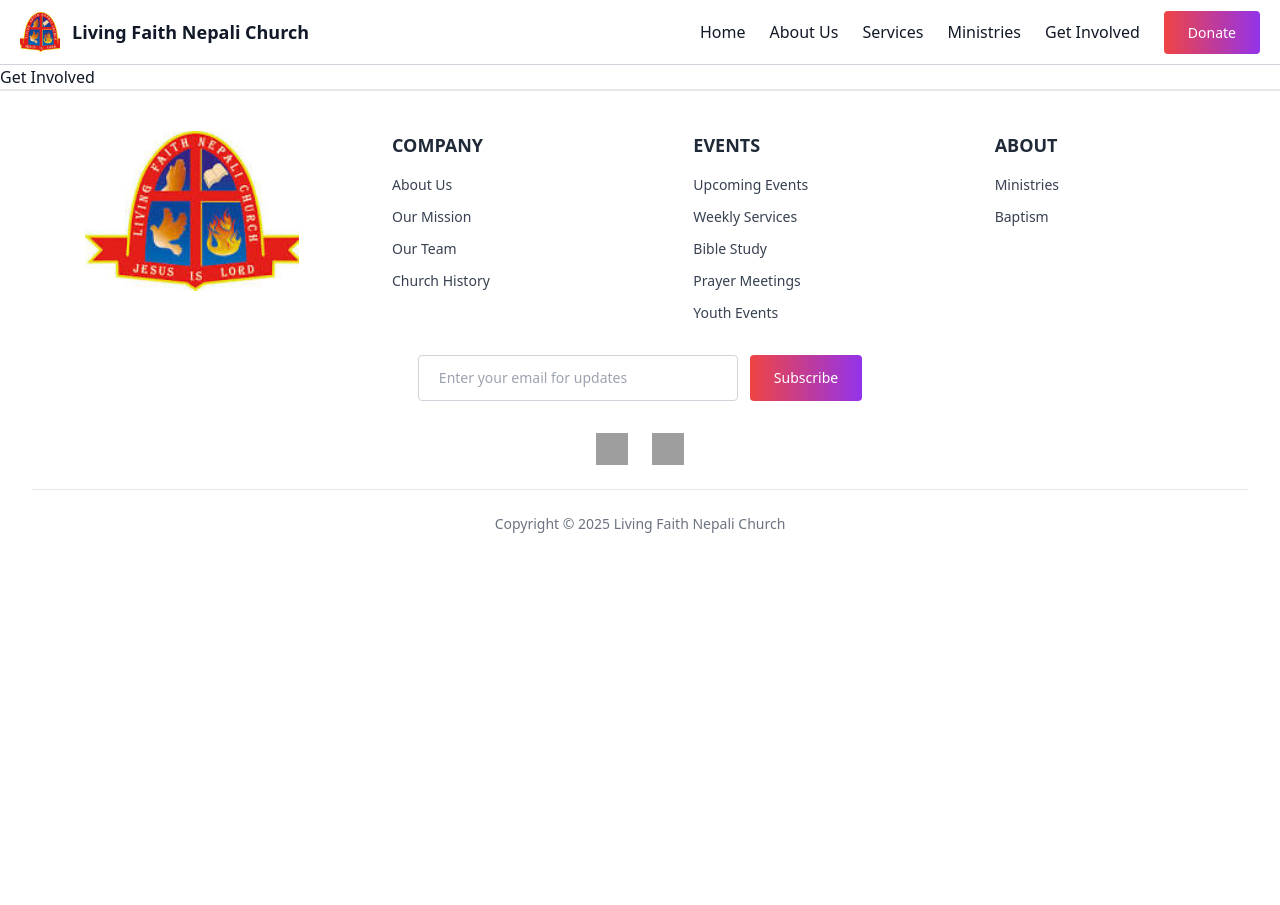
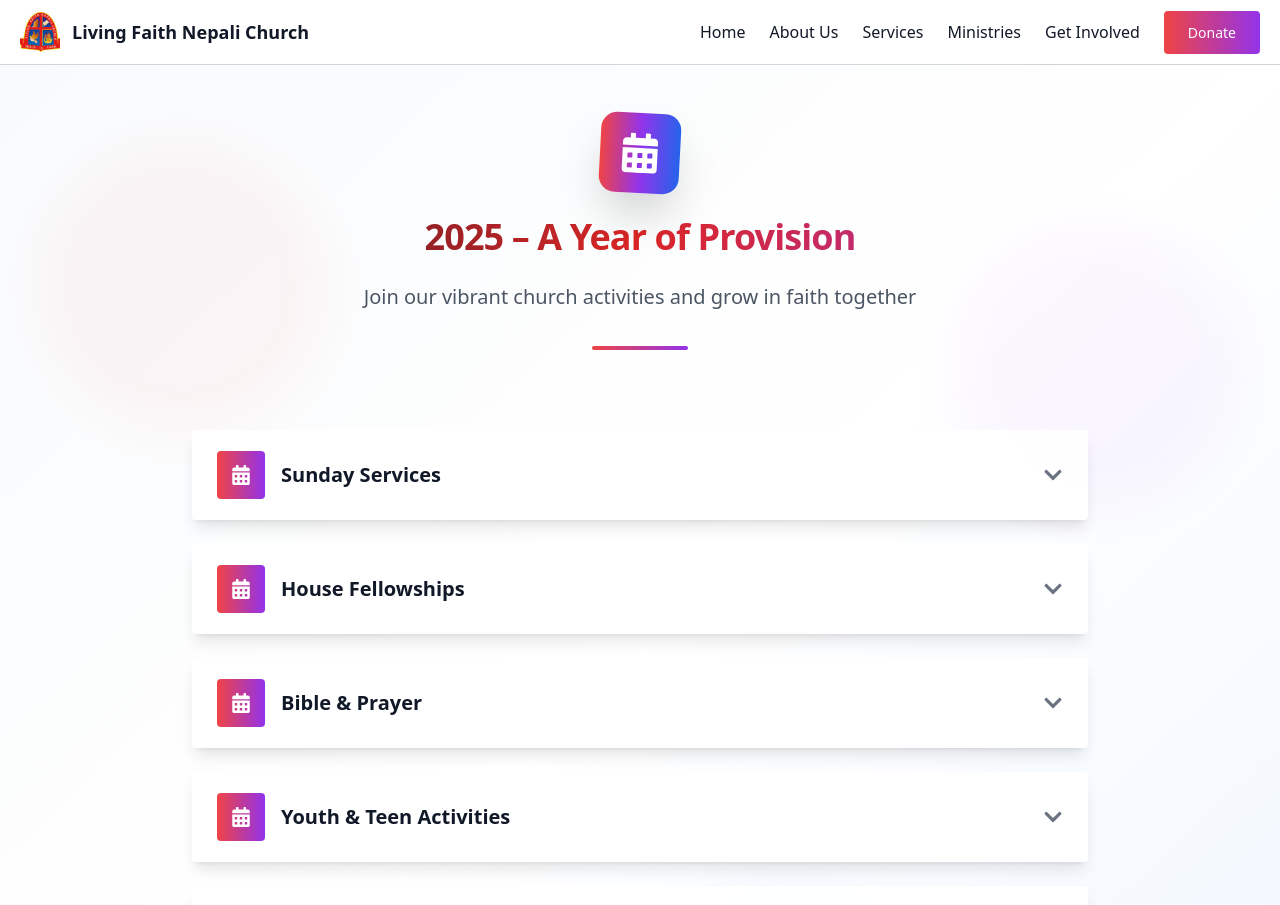
Before and after one commit to SainoSolutions/lfnc-dev, a React (Create React App) app: page /get-involved in a window 1280 px wide. Shown: the top 905 px of the page. Before the commit the page ends 800 px from the top, so only its background shows below. Built offline with nearby package versions, Linux system fonts and the light colour scheme; grey boxes are pictures that could not be loaded.

Commit message:
Church activities

```diff
--- a/src/pages/GetInvolved/GetInvolved.jsx
+++ b/src/pages/GetInvolved/GetInvolved.jsx
@@ -1,7 +1,151 @@
+import { useState } from "react";
+import { FaChevronDown, FaChevronUp, FaCalendarAlt, FaClock } from "react-icons/fa";
+
 export default function GetInvolved() {
-	return (
-		<>
-			<h1>Get Involved</h1>
-		</>
-	);
+  const [openIndex, setOpenIndex] = useState(null);
+
+  const toggle = (index) => {
+    setOpenIndex(openIndex === index ? null : index);
+  };
+
+  const sections = [
+    {
+      title: "Sunday Services",
+      activities: [
+        "Worship & The Word: 8:00 am – 9:30 am",
+        "Kid’s Service: 8:30 am – 9:30 am",
+        "Electronic City Branch: 8:00 am – 9:30 am",
+      ],
+    },
+    {
+      title: "House Fellowships",
+      activities: [
+        "HSR Layout: 1st & 3rd Monday, 8:00 pm – 9:30 pm",
+        "Indiranagar: 1st Tuesday, 7:00 pm – 8:30 pm",
+        "Ejipura & Neelasandra: 1st & 3rd Tuesday, 10:00 am – 11:30 am",
+        "Bannerghatta: 1st Tuesday, 12:30 pm – 2:00 pm",
+        "Koramangala: 1st & 3rd Wednesday, 7:30 am – 9:00 am",
+        "Madiwala: 2nd & 4th Wednesday, 7:30 am – 9:00 am",
+        "Visiting New Fellowship: Last Tuesday – Any time",
+      ],
+    },
+    {
+      title: "Bible & Prayer",
+      activities: [
+        "Bible Study: Thursday, 8:00 am – 9:00 am",
+        "Intercessory Prayer: Friday, 7:30 am – 8:30 am",
+        "Fasting Prayer: Friday, 11:00 am – 1:00 pm",
+      ],
+    },
+    {
+      title: "Youth & Teen Activities",
+      activities: [
+        "Youth Fellowship: Tuesday, 7:30 am – 9:00 am",
+        "Teen’s Fellowship: Saturday, 4:00 pm – 5:30 pm",
+      ],
+    },
+    {
+      title: "Women & Couple Fellowships",
+      activities: [
+        "Couple Fellowship: 2nd Tuesday, 11:00 am – 12:30 pm",
+        "Women’s Fellowship: Last Wednesday, 9:00 pm – 10:30 pm",
+      ],
+    },
+    {
+      title: "Saturday Worship & Practice",
+      activities: ["Worship Practice: Saturday, 7:30 am – 9:30 am"],
+    },
+    {
+      title: "Monthly Activities",
+      activities: [
+        "Communion Service: 1st Sunday of Every Month",
+        "Sunday House Fellowship: 1st Sunday, 6:00 pm – 7:00 pm",
+      ],
+    },
+  ];
+
+  return (
+    <div className="bg-gradient-to-br from-slate-50 via-white to-blue-50 py-8 px-4 sm:py-12 sm:px-6 relative overflow-hidden">
+      {/* Background Pattern */}
+      <div className="absolute inset-0 opacity-5">
+        <div className="absolute top-20 left-10 w-72 h-72 bg-red-500 rounded-full mix-blend-multiply filter blur-xl animate-pulse"></div>
+        <div className="absolute top-40 right-10 w-72 h-72 bg-purple-500 rounded-full mix-blend-multiply filter blur-xl animate-pulse delay-1000"></div>
+        <div className="absolute bottom-20 left-1/2 w-72 h-72 bg-blue-500 rounded-full mix-blend-multiply filter blur-xl animate-pulse delay-2000"></div>
+      </div>
+
+      {/* Header */}
+      <header className="text-center mb-16 sm:mb-20 relative z-10">
+        <div className="inline-flex items-center justify-center w-20 h-20 bg-gradient-to-r from-red-500 via-purple-600 to-blue-600 rounded-2xl mb-6 shadow-2xl transform rotate-3 hover:rotate-0 transition-transform duration-300">
+          <FaCalendarAlt className="w-10 h-10 text-white" />
+        </div>
+        <h1 className="text-2xl sm:text-3xl lg:text-4xl font-bold text-transparent bg-clip-text bg-gradient-to-r from-gray-900 via-red-600 to-purple-600 mb-6 tracking-tight">
+          2025 – A Year of Provision
+        </h1>
+        <p className="text-gray-600 text-xl max-w-3xl mx-auto leading-relaxed font-medium">
+          Join our vibrant church activities and grow in faith together
+        </p>
+        <div className="mt-8 w-24 h-1 bg-gradient-to-r from-red-500 to-purple-600 mx-auto rounded-full"></div>
+      </header>
+
+      {/* Activities Section */}
+      <section className="max-w-4xl mx-auto relative z-10">
+        <div className="space-y-6">
+          {sections.map((section, index) => (
+            <div
+              key={index}
+              className="group relative"
+              style={{ animationDelay: `${index * 100}ms` }}
+            >
+              {/* Glassmorphism Card */}
+              <div className="bg-white/90 rounded border border-white/20 shadow-lg hover:shadow-xl transition-all duration-150 ease-out overflow-hidden">
+                {/* Header */}
+                <button
+                  onClick={() => toggle(index)}
+                  className="flex justify-between items-center w-full px-6 py-5 text-left focus:outline-none group hover:bg-gray-50/50 transition-colors duration-150"
+                >
+                  <div className="flex items-center gap-4">
+                    <div className="w-12 h-12 bg-gradient-to-r from-red-500 to-purple-600 rounded flex items-center justify-center">
+                      <FaCalendarAlt className="w-5 h-5 text-white" />
+                    </div>
+                    <h3 className="text-xl font-semibold text-gray-900 group-hover:text-red-600 transition-colors duration-150">
+                      {section.title}
+                    </h3>
+                  </div>
+                  <div className="flex-shrink-0 ml-4">
+                    {openIndex === index ? (
+                      <FaChevronUp className="w-5 h-5 text-red-600 transition-transform duration-150" />
+                    ) : (
+                      <FaChevronDown className="w-5 h-5 text-gray-500 group-hover:text-red-600 transition-colors duration-150" />
+                    )}
+                  </div>
+                </button>
+
+                {/* Content */}
+                {openIndex === index && (
+                  <div className="px-6 pb-6 border-t border-gray-100">
+                    <div className="pt-4">
+                      <ul className="space-y-3">
+                        {section.activities.map((item, i) => {
+                          const hasTime = /\d{1,2}:\d{2}\s?(am|pm|AM|PM)/.test(item);
+                          return (
+                            <li key={i} className="flex items-start gap-3 p-3 bg-gray-50 rounded transition-colors duration-150 hover:bg-gray-100">
+                              {!hasTime && <div className="w-2 h-2 bg-red-600 rounded-full mt-2 flex-shrink-0"></div>}
+                              <span className="text-gray-700 leading-relaxed flex items-center gap-2">
+                                {hasTime && <FaClock className="w-3 h-3 text-red-600 flex-shrink-0" />}
+                                {item}
+                              </span>
+                            </li>
+                          );
+                        })}
+                      </ul>
+                    </div>
+                  </div>
+                )}
+              </div>
+            </div>
+          ))}
+        </div>
+      </section>
+    </div>
+  );
 }
```
